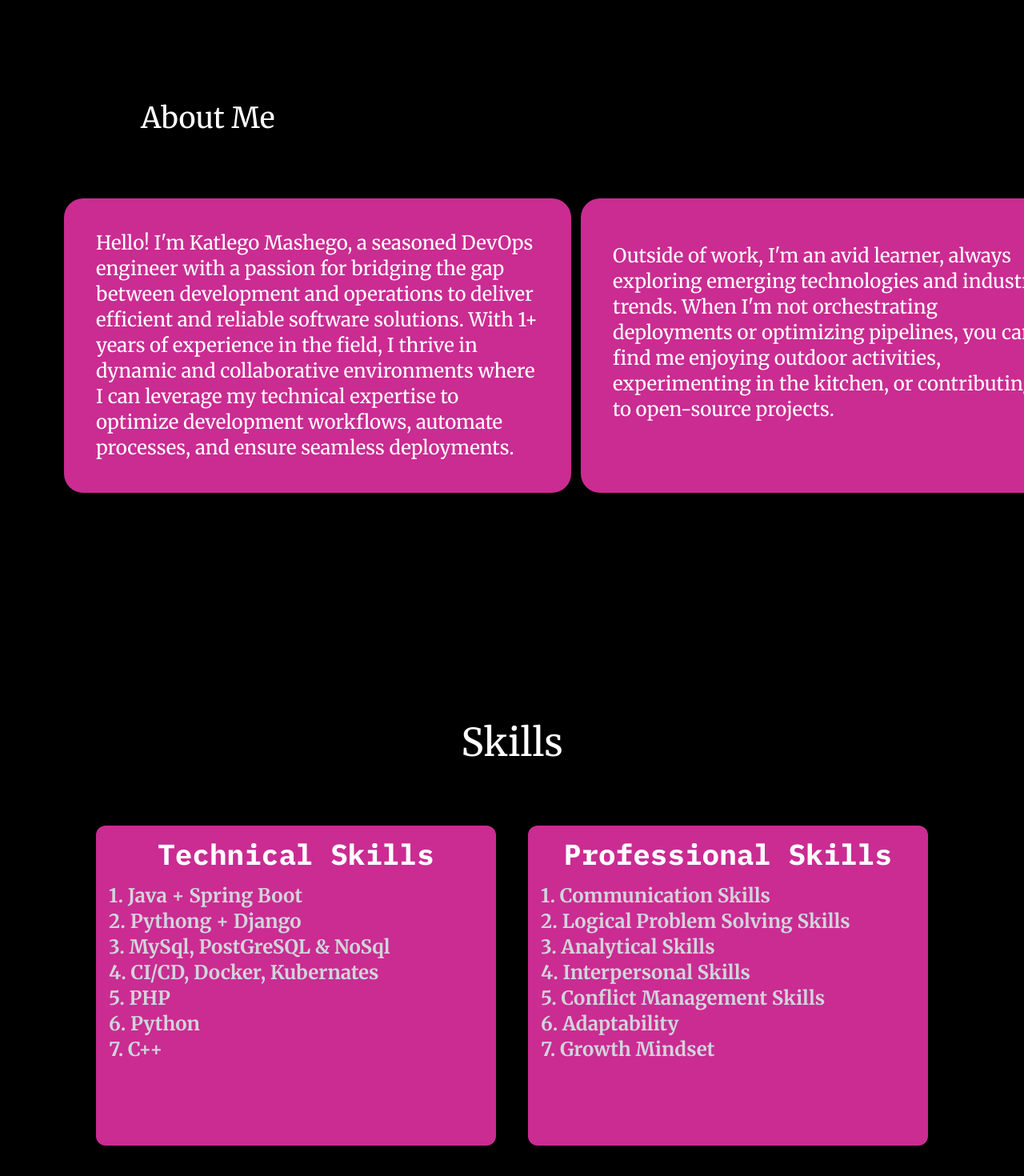
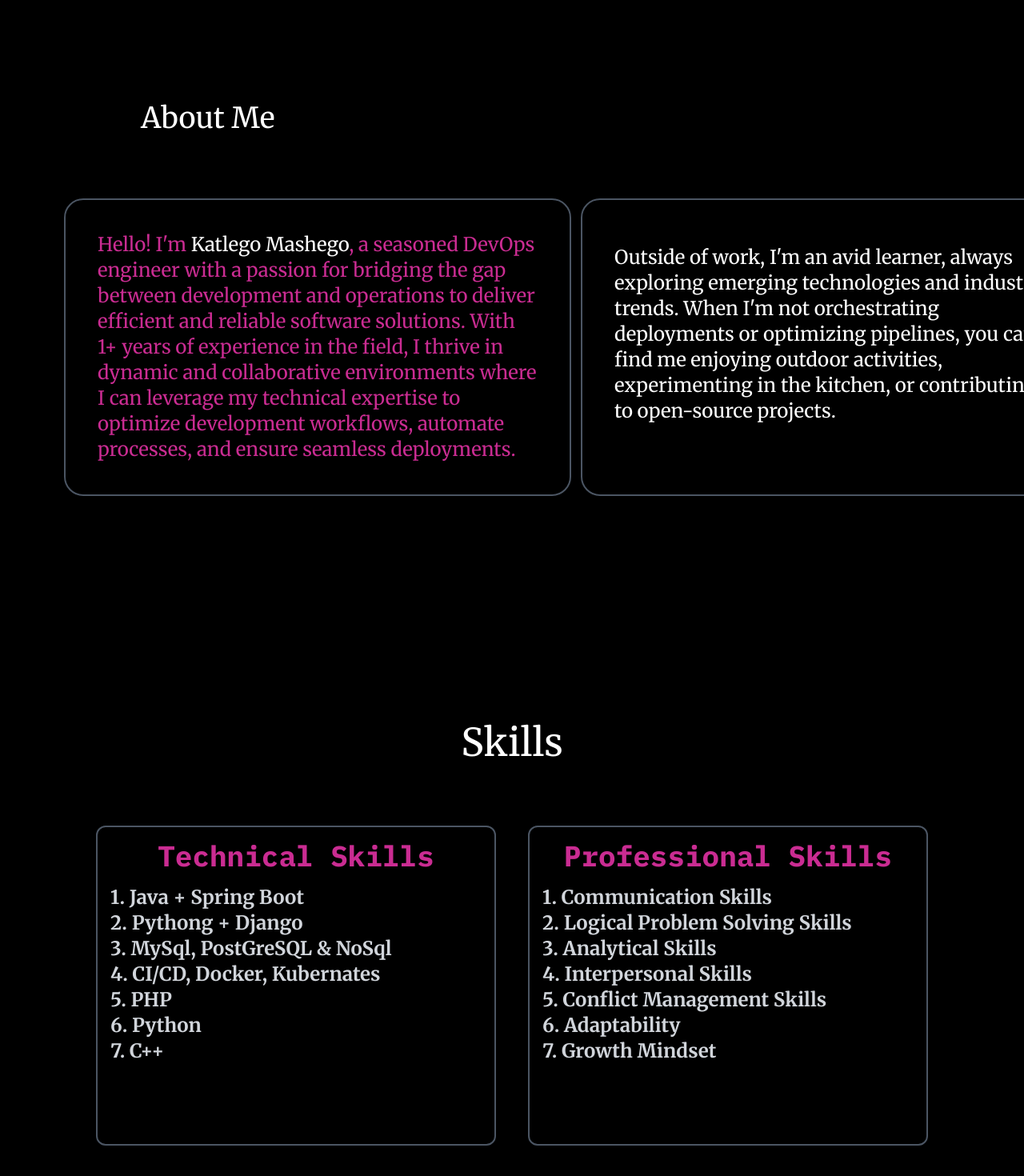
Before and after one commit to katlegoprince1998/personal_portfolio-v1.0.1, a React (Create React App) app: page / in a window 1280 px wide. Shown: the part 882-2352 px from the top of the page at 80% size. Built offline with nearby package versions, Linux system fonts and the light colour scheme.

Commit message:
contact page completed

```diff
--- a/package.json
+++ b/package.json
@@ -12,6 +12,7 @@
     "react-scripts": "5.0.1",
     "react-scroll": "^1.8.9",
     "react-vertical-timeline-component": "^3.6.0",
+    "styled-components": "^6.0.7",
     "web-vitals": "^2.1.4"
   },
   "scripts": {
--- a/src/App.js
+++ b/src/App.js
@@ -6,6 +6,7 @@ import AboutMe from "./Components/About";
 import Skill from "./Components/Skills";
 import Project from "./Components/Projects";
 import Exp from "./Components/Experience";
+import Cont from "./Components/Contact";
 function App() {
   return (
     <div>
@@ -15,6 +16,7 @@ function App() {
        <Skill />
        <Project />
        <Exp />
+       <Cont />
 
        <Social />
     </div>
--- a/src/Components/About.jsx
+++ b/src/Components/About.jsx
@@ -7,14 +7,14 @@ const About = () => {
             <h1 className='text-[#fff] text-4xl font-myname ml-4 md:pl-40 '>About Me</h1>
         </div>
         <div className='grid grid-cols-1 gap-3 m-4 text-white md:flex md:w-full md:m-20 md:justify-center '>
-          <div className='bg-[#ca2c92] rounded-3xl p-4 font-sm font-myname md:w-[700px] md:p-10 md:text-2xl'>
+          <div className='text-[#ca2c92] border-gray-600 border-2 rounded-3xl p-4 font-sm font-myname md:w-[700px] md:p-10 md:text-2xl'>
           <p className=''>Hello! I'm <span className='text-white'>Katlego Mashego</span>, a seasoned DevOps engineer with a passion for bridging
             the gap between development and operations to deliver efficient and reliable software
              solutions. With 1+ years of experience in the field, I thrive in dynamic and collaborative
              environments where I can leverage my technical expertise to optimize development workflows,
               automate processes, and ensure seamless deployments.</p>
           </div>
-          <div className='bg-[#ca2c92] rounded-3xl p-4 font-sm font-myname md:w-[700px] md:p-10 md:text-2xl'>
+          <div className='border-gray-600 border-2 rounded-3xl p-4 font-sm font-myname md:w-[700px] md:p-10 md:text-2xl'>
           <p className='mt-4'>Outside of work, I'm an avid learner, always exploring emerging technologies and industry trends.
                  When I'm not orchestrating deployments or optimizing pipelines, you can find me enjoying outdoor
                  activities, experimenting in the kitchen, or contributing to open-source projects.</p>
--- /dev/null
+++ b/src/Components/Contact.jsx
@@ -0,0 +1,27 @@
+import React from 'react';
+import {FaGithub, FaYoutube, FaInstagram, FaWhatsapp, FaFacebook, FaTwitter, FaTiktok, FaLinkedin} from "react-icons/fa";
+
+const Contact = () => {
+  return (
+    <div className='md:hidden h-screen pt-[450px] z-1' id='Contact'>
+     <div className='w-full flex justify-center items-center'>
+     <h1 className='text-white text-3xl font-myname  flex justify-center items-center mb-4 md:text-5xl'>Contacts</h1>
+     </div>
+      <div className='w-full absolute '>
+        <p className='text-[#ca2c92] text-[20px] font-bold font-mydesc  m-10'>You can contact me in any of the flollowing socials. </p>
+      <ul className='flex justify-center items-center mt-6'>
+        <li className='p-2 hover:scale-150 duration-300'><FaGithub className='text-gray-400' size={25} /></li>
+        <li className='p-2 hover:scale-150 duration-300'><FaLinkedin className='text-gray-400' size={25} /></li>
+        <li className='p-2 hover:scale-150 duration-300'><FaTwitter className='text-gray-400' size={25} /></li>
+        <li className='p-2 hover:scale-150 duration-300'><FaFacebook className='text-gray-400' size={25} /></li>
+        <li className='p-2 hover:scale-150 duration-300'><FaWhatsapp className='text-gray-400' size={25} /></li>
+        <li className='p-2 hover:scale-150 duration-300'><FaYoutube className='text-gray-400' size={25} /></li>
+        <li className='p-2 hover:scale-150 duration-300'><FaTiktok className='text-gray-400' size={25} /></li>
+        <li className='p-2 hover:scale-150 duration-300'><FaInstagram className='text-gray-400' size={25} /></li>
+       </ul>
+      </div>
+    </div>
+  )
+}
+
+export default Contact
--- a/src/Components/NavBar.jsx
+++ b/src/Components/NavBar.jsx
@@ -43,8 +43,6 @@ const NavBar = () => {
                         </li>
                 ))
             }
-
-
       </ul>
       <div onClick={() => setNav(!nav)} className='text-[#ca2c92] cursor-pointer pr-4 z-10 md:hidden'>
         {nav ?  <FaTimes size={30}  /> :  <FaBars size={30}  />}
--- a/src/Components/Skills.jsx
+++ b/src/Components/Skills.jsx
@@ -6,8 +6,8 @@ const Skills = () => {
       <div>
         <h1 className='text-white text-3xl font-myname flex justify-center items-center mb-4 md:text-5xl md:mb-20'>Skills</h1>
         <div className='grid grid-col-1 gap-6 justify-center md:flex md:gap-10'>
-          <div className='h-60 bg-[#ca2c92] w-80 rounded-xl md:w-[500px] md:h-[400px]'>
-            <h3 className='flex justify-center mt-4 font-bold text-white font-mydesc md:text-4xl'>Technical Skills</h3>
+          <div className='h-60 border-gray-600 border-2  w-80 rounded-xl md:w-[500px] md:h-[400px]'>
+            <h3 className='flex justify-center mt-4 font-bold text-[#ca2c92] font-mydesc md:text-4xl'>Technical Skills</h3>
             <ol className='m-4 font-semibold font-myname text-gray-300 text-[14px] md:text-2xl'>
               <li>1. Java + Spring Boot</li>
               <li> 2. Pythong + Django</li>
@@ -18,8 +18,8 @@ const Skills = () => {
               <li>7. C++</li>
             </ol>
           </div>
-          <div className='h-60 bg-[#ca2c92] w-80 rounded-xl md:w-[500px] md:h-[400px]'>
-          <h3 className='flex justify-center mt-4 font-bold text-white font-mydesc md:text-4xl'>Professional Skills</h3>
+          <div className='h-60 border-gray-600 border-2 w-80 rounded-xl md:w-[500px] md:h-[400px]'>
+          <h3 className='flex justify-center mt-4 font-bold text-[#ca2c92] font-mydesc md:text-4xl'>Professional Skills</h3>
           <ol className='m-4 font-semibold font-myname text-gray-300 text-[14px] md:text-2xl'>
               <li>1. Communication Skills</li>
               <li> 2. Logical Problem Solving Skills</li>
```
Also changed, not shown: 1 other file (tests, documents, lock files or other folders).
